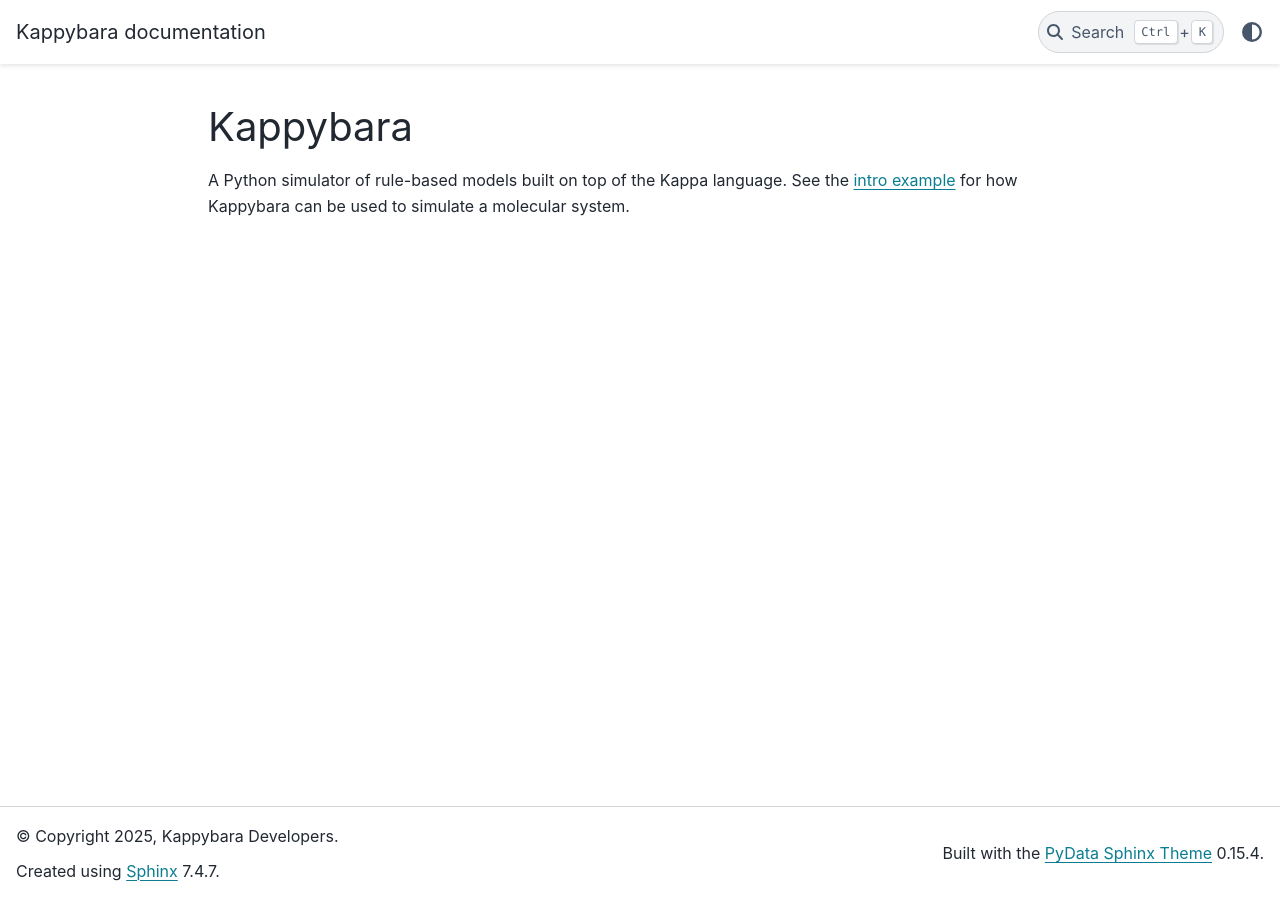
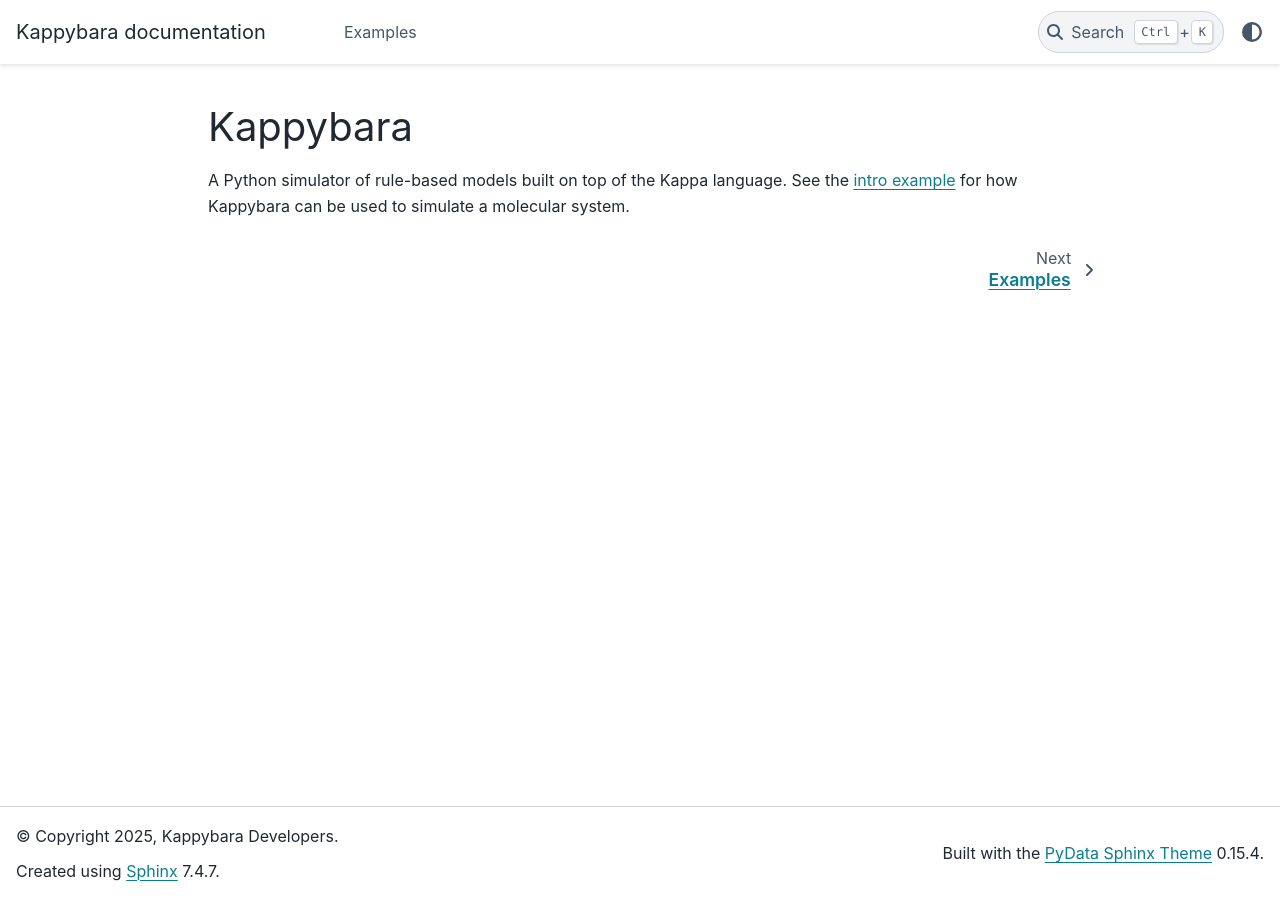
Before and after one commit to berkalpay/kappybara, a Sphinx documentation site: the page built from docs/source/index.rst, in a window 1280 px wide. Built offline with Sphinx 7.4.7 and the PyData theme 0.15.4, drawn with Linux system fonts in a browser that asks for light colours.

Commit message:
docs: link Examples section

```diff
--- a/docs/source/examples/index.rst
+++ b/docs/source/examples/index.rst
@@ -1 +1,4 @@
+Examples
+========
+
 :doc:`Heterodimerization (intro example) <heterodimerization>`
--- a/docs/source/index.rst
+++ b/docs/source/index.rst
@@ -13,4 +13,6 @@
 
 .. toctree::
    :maxdepth: 2
-   :caption: Contents:
+   :hidden:
+
+   examples/index
```
